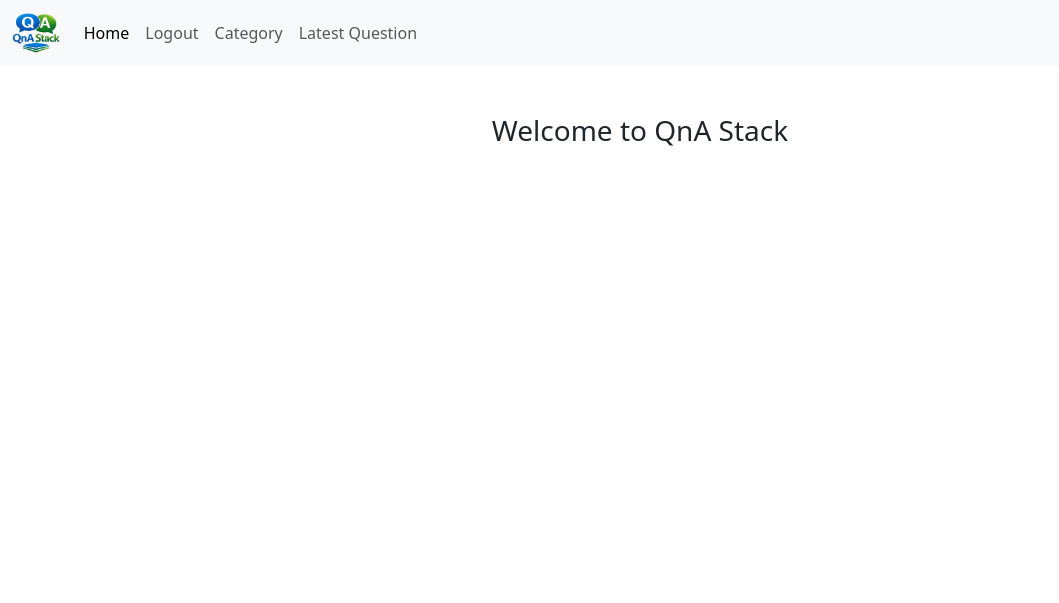
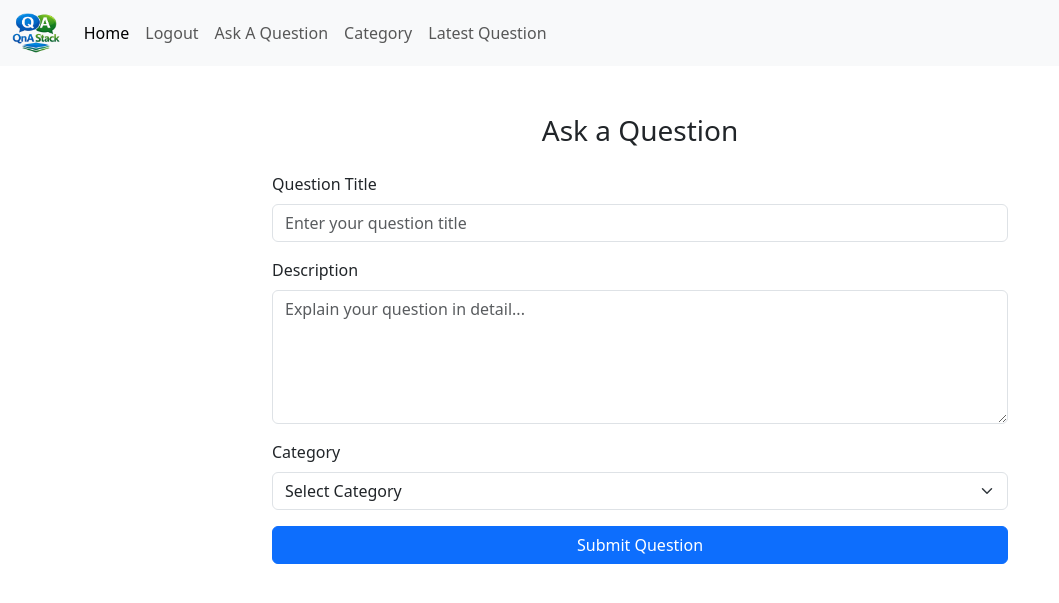
Before and after one commit to PawanPawar11/QnA-Stack, a PHP site: the page made by index.php in a window 1280 px wide. Shown: the top 603 px of the page, without its empty margins (0-1059 px from the left). Run offline with PHP 8.4, Linux system fonts and the light colour scheme; the visitor is signed in with stand-in values (Sample User, id 1).

Commit message:
feat: create ask question page

```diff
--- /dev/null
+++ b/client/askQuestion.php
@@ -0,0 +1,44 @@
+<div class="container mt-5">
+    <div class="row justify-content-center">
+        <div class="col-md-8">
+
+            <h3 class="text-center mb-4">Ask a Question</h3>
+
+            <form method="POST" action="./server/requestHandler.php">
+
+                <!-- Question Title -->
+                <div class="mb-3">
+                    <label for="title" class="form-label">Question Title</label>
+                    <input type="text" id="title" name="title" class="form-control"
+                        placeholder="Enter your question title" required>
+                </div>
+
+                <!-- Description -->
+                <div class="mb-3">
+                    <label for="description" class="form-label">Description</label>
+                    <textarea id="description" name="description" class="form-control" rows="5"
+                        placeholder="Explain your question in detail..." required></textarea>
+                </div>
+
+                <!-- Category Selector -->
+                <div class="mb-3">
+                    <label for="category" class="form-label">Category</label>
+                    <select id="category" name="category" class="form-select" required>
+                        <option value="">Select Category</option>
+                        <option value="programming">Programming</option>
+                        <option value="web">Web Development</option>
+                        <option value="database">Database</option>
+                        <option value="networking">Networking</option>
+                    </select>
+                </div>
+
+                <!-- Submit Button -->
+                <button type="submit" name="askQuestion" class="btn btn-primary w-100">
+                    Submit Question
+                </button>
+
+            </form>
+
+        </div>
+    </div>
+</div>
--- a/client/headers.php
+++ b/client/headers.php
@@ -12,6 +12,10 @@
         <?php if (isset($_SESSION["user"])) { ?>
           <li class="nav-item">
             <a class="nav-link" href="./server/requestHandler.php?logout=true">Logout</a>
+          </li>
+
+          <li class="nav-item">
+            <a class="nav-link" href="?askQuestion=true">Ask A Question</a>
           </li>
         <?php } ?>
 
--- a/index.php
+++ b/index.php
@@ -21,6 +21,10 @@
 
         include("./client/loginForm.php");
 
+    } else if (isset($_GET["askQuestion"]) && isset($_SESSION["user"])) {
+
+        include("./client/askQuestion.php");
+
     } else {
 
         echo "<h3 class='text-center mt-5'>Welcome to QnA Stack</h3>";
```
